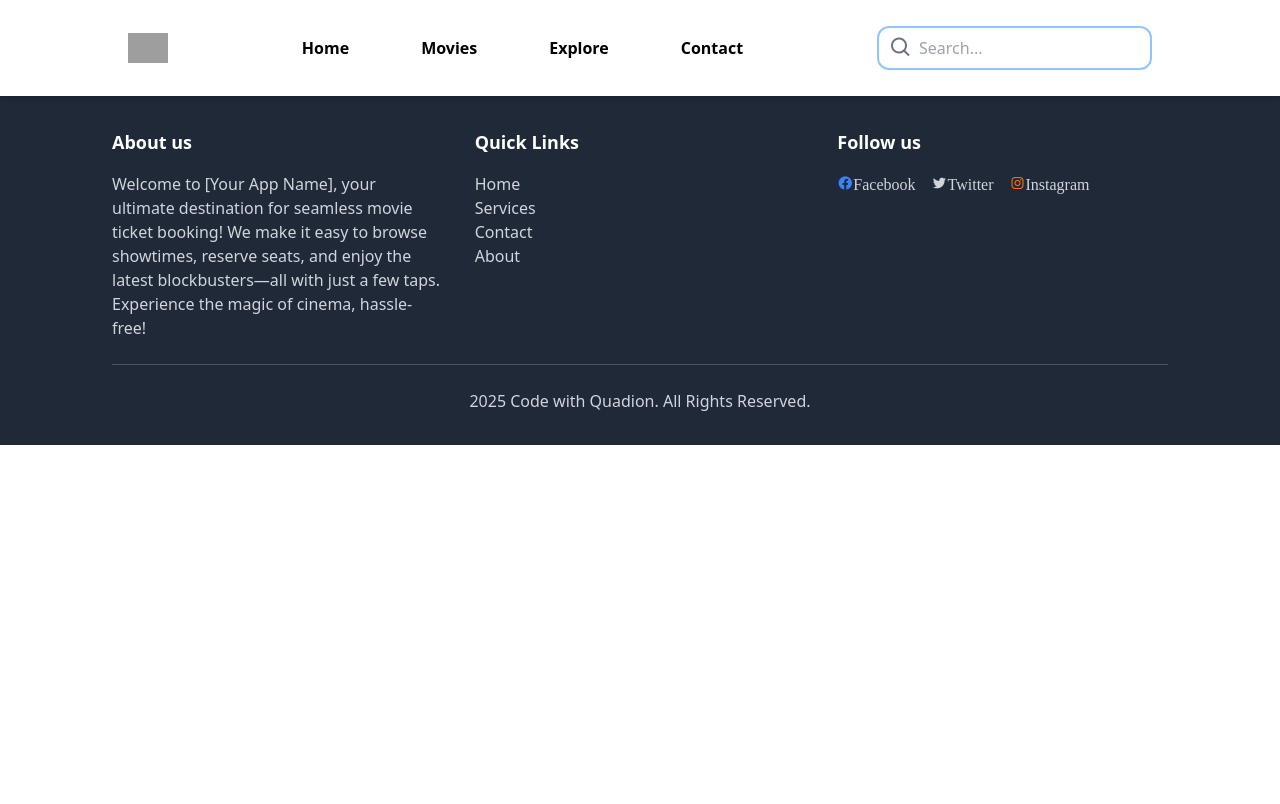
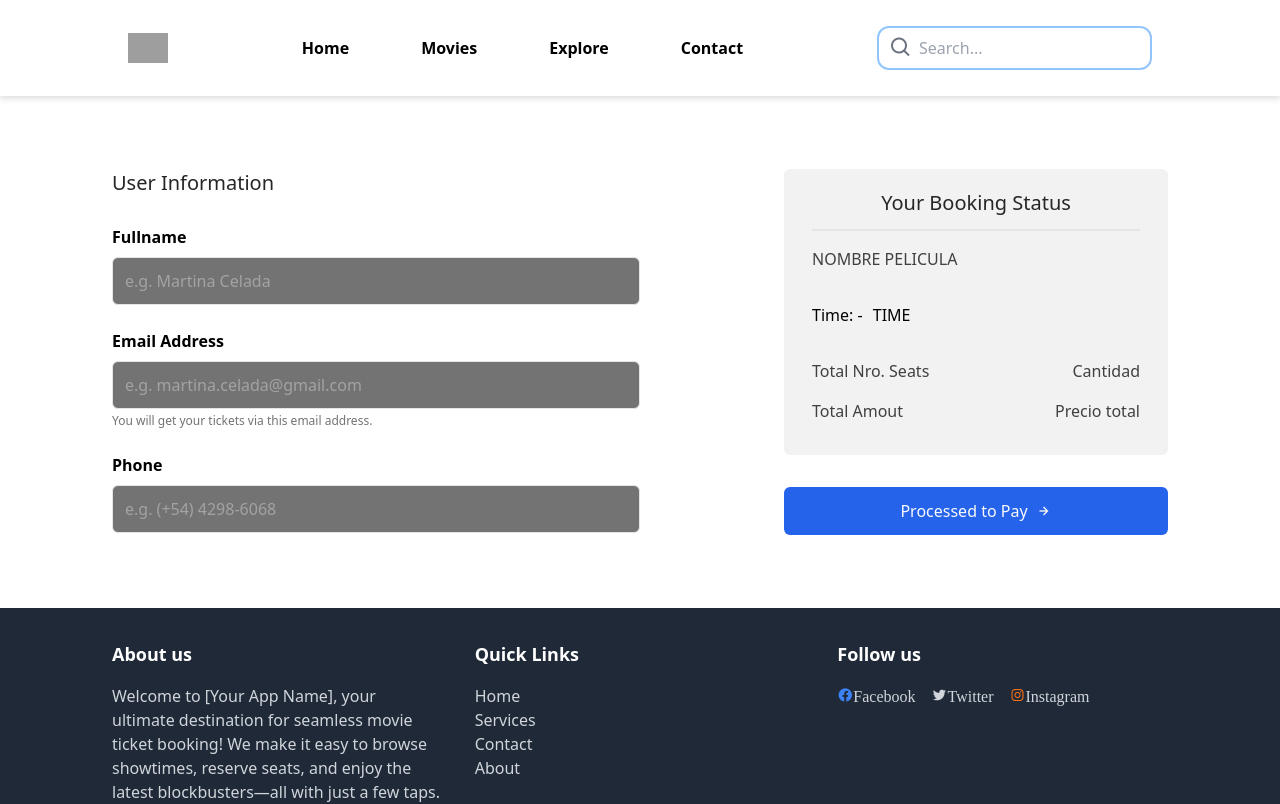
Before and after one commit to CeladaMartina/TicketBookingApp, a React (Create React App) app in the folder frontend/: page /movie/details/checkout in a window 1280 px wide. Shown: the top 804 px of the page. Built offline with nearby package versions, Linux system fonts and the light colour scheme; grey boxes are pictures that could not be loaded.

Commit message:
desarrollo de checkout

```diff
--- a/frontend/src/App.tsx
+++ b/frontend/src/App.tsx
@@ -6,6 +6,7 @@ import Header from './components/Header';
 import Footer from './components/Footer';
 import Movies from './components/Movies/Movies';
 import MovieDetails from './components/Movies/MovieDetails';
+import Checkout from './components/Movies/Checkout';
 
 const App: React.FC = () =>  {
   return (
@@ -15,7 +16,7 @@ const App: React.FC = () =>  {
         <Route path='/' element={<Home />} />
         <Route path='/movies' element={<Movies />} />
         <Route path='/movie/details' element={<MovieDetails />} />
-        {/* <Route path='/movie/details/checkout' element={<MovieDetails />} />  */}
+        <Route path='/movie/details/checkout' element={<Checkout />} />
       </Routes>
     <Footer />
     </div>
--- /dev/null
+++ b/frontend/src/components/Movies/Checkout.tsx
@@ -0,0 +1,106 @@
+import React from "react";
+
+const Checkout = () => {
+  return (
+    <div className="w-full lg:px-28 md:px-16 sm:px-7 px-4 my-[8ch] space-y-10">
+      <div className="grid grid-cols-5 gap-16 items-start">
+        <div className="col-span-3 space-y-7 pr-20">
+          <h2 className="text-xl text-neutral-800 font-medium">
+            User Information
+          </h2>
+          <form className="space-y-6">
+            <div className="">
+              <label htmlFor="fullname" className="block mb-2 font-semibold">
+                Fullname
+              </label>
+              <input
+                type="text"
+                id="fullname"
+                name="fullname"
+                placeholder="e.g. Martina Celada"
+                className="w-full appearance-none text-neutral-800 dark:text-neutral-100 placeholder:text-neutral-400 dark:placeholder:text-neutral-600 inline-block bg-neutral-200/60 dark: bg-neutral-900/60 px-3 h-12 border border-neutral-200 dark:border-neutral-900 rounded-md focus:outline-none focus:bg-neutral-100 dark:focus:bg-neutral-900"
+              ></input>
+            </div>
+
+            <div className="">
+              <label htmlFor="email" className="block mb-2 font-semibold">
+                Email Address
+              </label>
+              <input
+                type="email"
+                id="email"
+                name="email"
+                placeholder="e.g. martina.celada@gmail.com"
+                className="w-full appearance-none text-neutral-800 dark:text-neutral-100 placeholder:text-neutral-400 dark:placeholder:text-neutral-600 inline-block bg-neutral-200/60 dark: bg-neutral-900/60 px-3 h-12 border border-neutral-200 dark:border-neutral-900 rounded-md focus:outline-none focus:bg-neutral-100 dark:focus:bg-neutral-900"
+              ></input>
+              <small className="block mt-1 text-xs text-neutral-500 dark:text-neutral-600 font-normal">
+                You will get your tickets via this email address.
+              </small>
+            </div>
+
+            <div className="">
+              <label htmlFor="phone" className="block mb-2 font-semibold">
+                Phone
+              </label>
+              <input
+                type="number"
+                id="phone"
+                name="phone"
+                placeholder="e.g. (+54) 4298-6068"
+                className="w-full appearance-none text-neutral-800 dark:text-neutral-100 placeholder:text-neutral-400 dark:placeholder:text-neutral-600 inline-block bg-neutral-200/60 dark: bg-neutral-900/60 px-3 h-12 border border-neutral-200 dark:border-neutral-900 rounded-md focus:outline-none focus:bg-neutral-100 dark:focus:bg-neutral-900"
+              ></input>
+            </div>
+          </form>
+        </div>
+
+        <div className="col-span-2 space-y-8">
+          <div className="bg-neutral-200/50 dark:bg-neutral-900/70 rounded-md py-5 px-7">
+            <h2 className="text-xl text-center text-neutral-800 dark:text-neutral-100 font-medium border-b-2 border-neutral-200 dark:border-neutral-800/40 pb-3 mb-4">
+              Your Booking Status
+            </h2>
+
+            <div className="space-y-8 pb-3">
+              <h6 className="text-base text-neutral-700 dark:text-neutral-200 font-medium">
+                NOMBRE PELICULA
+              </h6>
+
+              <div className="w-full flex items-center gap-x-1">
+                <div className="w-fit text-base font-medium">
+                  Time: - <span className="ml-1.5">TIME</span>
+                </div>
+              </div>
+
+              <div className="space-y-4">
+                <div className="w-full flex item justify-between">
+                  <h6 className="text-base text-neutral-700 dark:text-neutral-200 font-medium">
+                    Total Nro. Seats
+                  </h6>
+
+                  <h6 className="text-base text-neutral-700 dark:text-neutral-200 font-medium">
+                    Cantidad
+                  </h6>
+                </div>
+                <div className="w-full flex item justify-between">
+                  <h6 className="text-base text-neutral-700 dark:text-neutral-200 font-medium">
+                    Total Amout
+                  </h6>
+
+                  <h6 className="text-base text-neutral-700 dark:text-neutral-200 font-medium">
+                    Precio total
+                  </h6>
+                </div>
+              </div>
+            </div>
+          </div>
+
+            <button className="w-full px-8 h-12 bg-blue-600 text-neutral-50 text-base font-normal rounded-md flex items-center justify-center gap-x-2">
+                Processed to Pay <i className='bx bx-right-arrow-alt'></i>
+            </button>
+
+        </div>
+      </div>
+    </div>
+  );
+};
+
+export default Checkout;
--- a/frontend/src/components/Movies/MovieDetails.tsx
+++ b/frontend/src/components/Movies/MovieDetails.tsx
@@ -39,7 +39,7 @@ const MovieDetails = () => {
           {/* checkout boton */}
           <div className="flex">
             <Link
-              to={"/movies/movie-details/checkout"}
+              to={"/movie/details/checkout"}
               className="w-full bg-blue-600 text-neutral-50 font-medium text-base px-6 py-2 rounded-md hover:bg-blue-700 ease-in-out duration-300"
             >
               Processed to Checkout
--- a/frontend/src/components/Movies/Seat.tsx
+++ b/frontend/src/components/Movies/Seat.tsx
@@ -134,7 +134,7 @@ const MovieSeatLayout = () => {
                         {/* poner el * del precio de la pelicula */}
                         $ {selectedSeats.length * 750}
                     </p>
-                    <span className='text-sm text-neutral-400 dark:text-neutral-600 font-normal'>
+                    <span className='text-sm text-neutral-600 font-normal'>
                         (Including all of the taxes)
                     </span>
                 </div>
```
